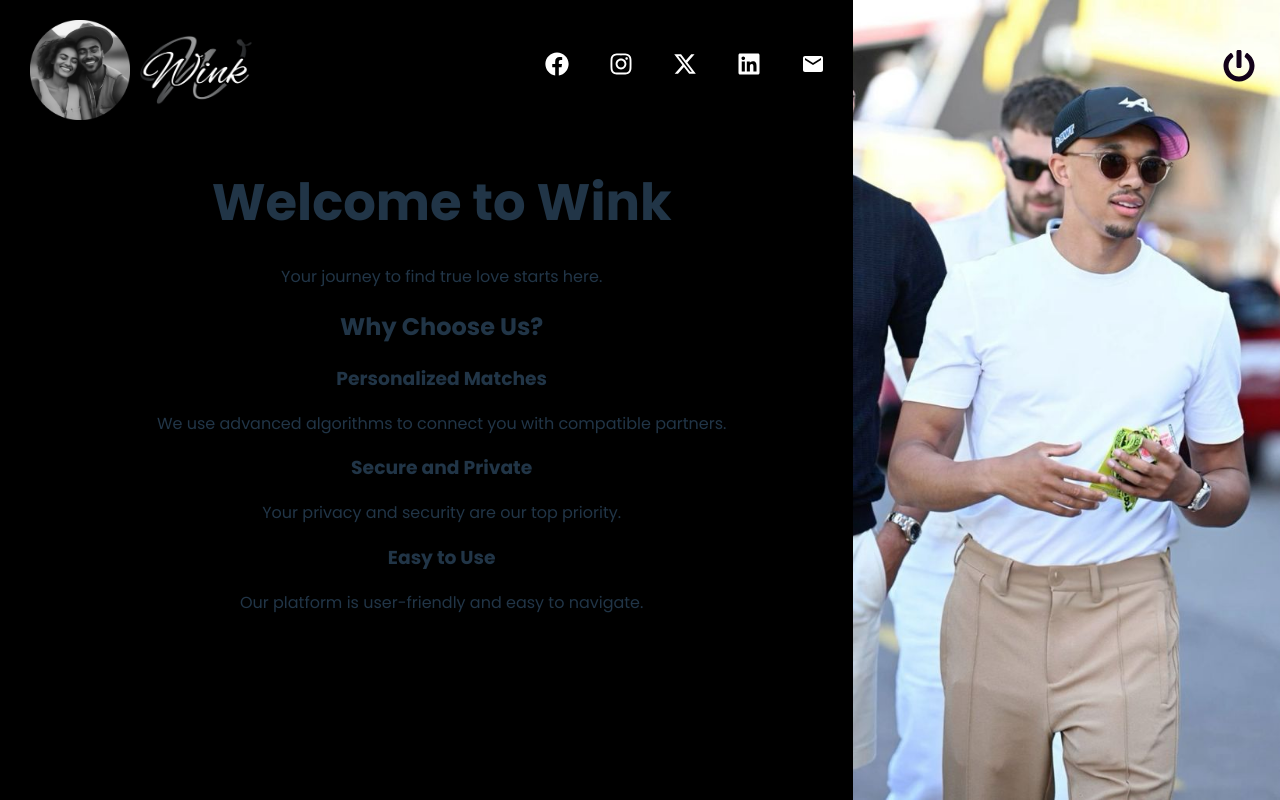
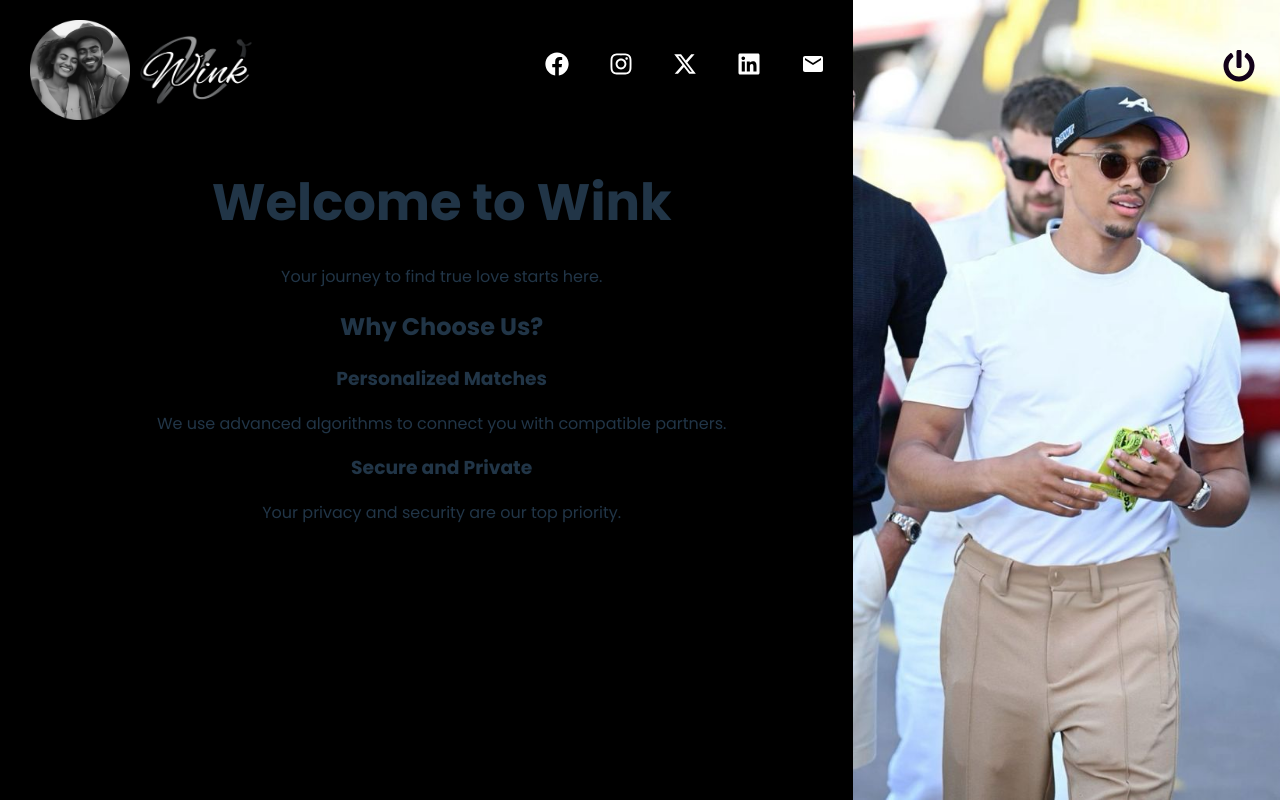
Before and after one commit to CHARITY-WACHIRA/Wink, a React (Create React App) app in the folder Frontend/: page /home in a window 1280 px wide. Built offline with nearby package versions, Linux system fonts and the light colour scheme; a web font is replaced by a local one.

Commit message:
update home

```diff
--- a/Frontend/src/Pages/Home.tsx
+++ b/Frontend/src/Pages/Home.tsx
@@ -8,7 +8,7 @@ import {
   FaLinkedin,
   FaPowerOff,
 } from "react-icons/fa";
-import { Container, Typography, Box, Button } from "@mui/material";
+// import { Container, Typography, Box, Button } from "@mui/material";
 
 import { MdEmail } from "react-icons/md";
 import { FaXTwitter } from "react-icons/fa6";
@@ -82,10 +82,10 @@ const Home: React.FC = () => {
                   <h3>Secure and Private</h3>
                   <p>Your privacy and security are our top priority.</p>
                 </div>
-                <div className="feature">
+                {/* <div className="feature">
                   <h3>Easy to Use</h3>
                   <p>Our platform is user-friendly and easy to navigate.</p>
-                </div>
+                </div> */}
               </div>
             </section>
 
```
